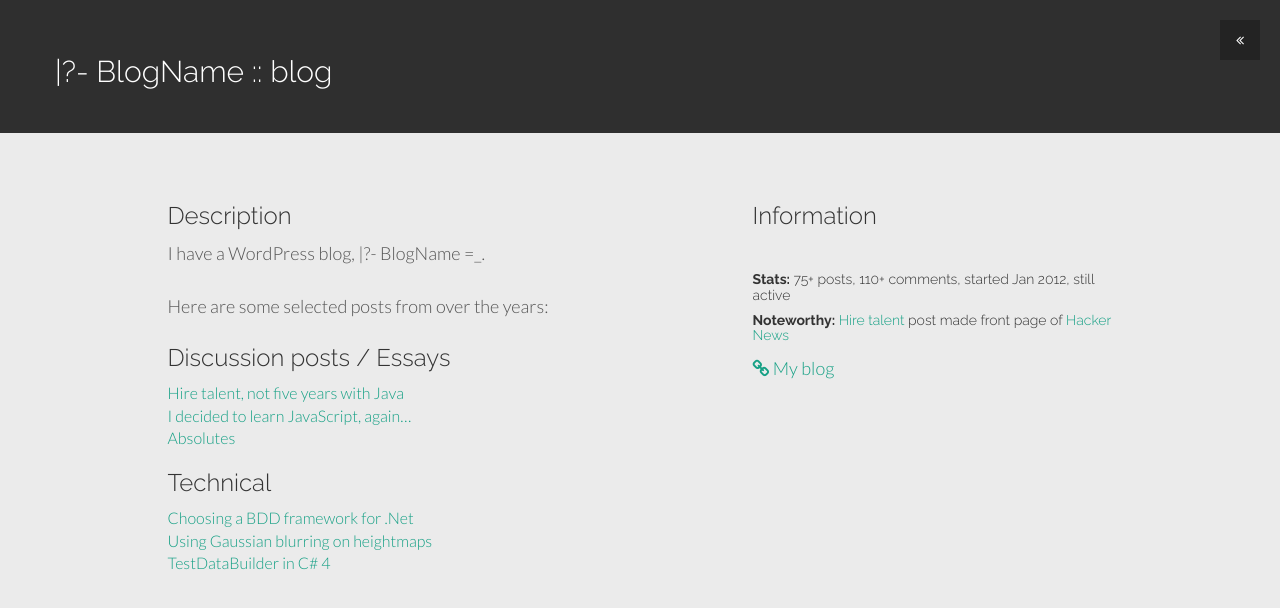
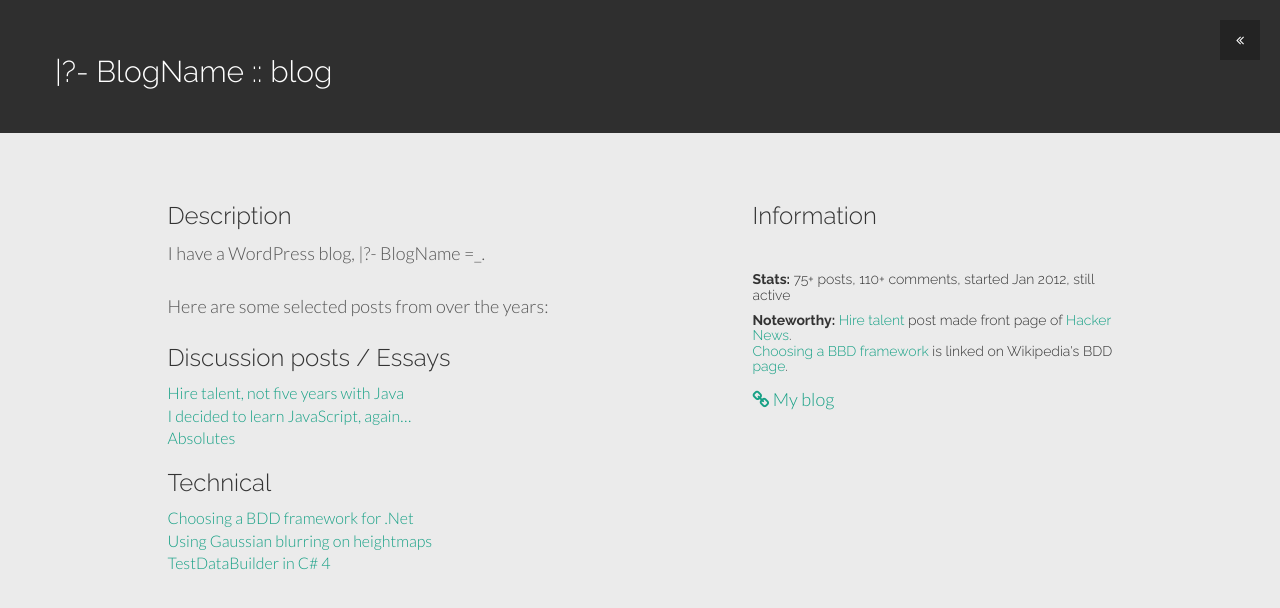
Before and after one commit to gilles-leblanc/dev-folio, a plain HTML site: page blog.html in a window 1280 px wide. Drawn offline with nearby package versions, Linux system fonts and the light colour scheme.

Commit message:
Adds Wikipedia link to blog page

```diff
--- a/blog.html
+++ b/blog.html
@@ -71,7 +71,7 @@
 					<h3>Information</h3>
 					<br>
 					<h5><b>Stats:</b> 75+ posts, 110+ comments, started Jan 2012, still active</h5>
-                    <h5><b>Noteworthy:</b> <a href="http://gillesleblanc.wordpress.com/2013/03/25/hire-talent-not-five-years-with-java/">Hire talent</a> post made front page of <a href="http://news.ycombinator.com">Hacker News</a></h5>
+                    <h5><b>Noteworthy:</b> <a href="http://gillesleblanc.wordpress.com/2013/03/25/hire-talent-not-five-years-with-java/">Hire talent</a> post made front page of <a href="http://news.ycombinator.com">Hacker News</a>.<br> <a href="http://gillesleblanc.wordpress.com/2013/02/28/534/">Choosing a BBD framework</a> is linked on Wikipedia's BDD <a href="http://en.wikipedia.org/wiki/Behavior-driven_development#External_links">page</a>.</h5>
 					<p><a href="http://gillesleblanc.wordpress.com/"><i class="fa fa-link"></i> My blog</a></p>
 
 				</div>
```
